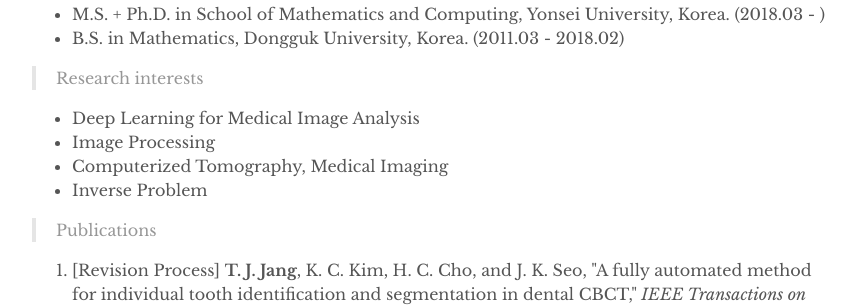
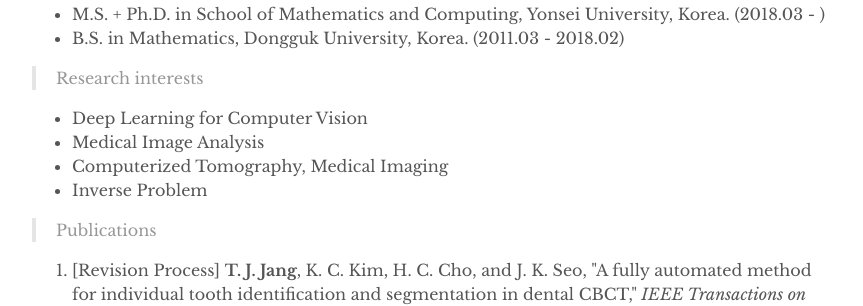
Before and after one commit to taejun-jang/taejun-jang.github.io, a Jekyll site: the page built from _pages/about.md, in a window 1280 px wide. Shown: the part 379-685 px from the top of the page, without its empty margins (208-1071 px from the left). Built offline with Jekyll 4.4.1, drawn with Linux system fonts in a browser that asks for light colours.

Commit message:
Update about.md

```diff
--- a/_pages/about.md
+++ b/_pages/about.md
@@ -15,8 +15,8 @@ permalink: /about/
 
 > Research interests
 
-- Deep Learning for Medical Image Analysis
-- Image Processing
+- Deep Learning for Computer Vision
+- Medical Image Analysis
 - Computerized Tomography, Medical Imaging
 - Inverse Problem
 
```
